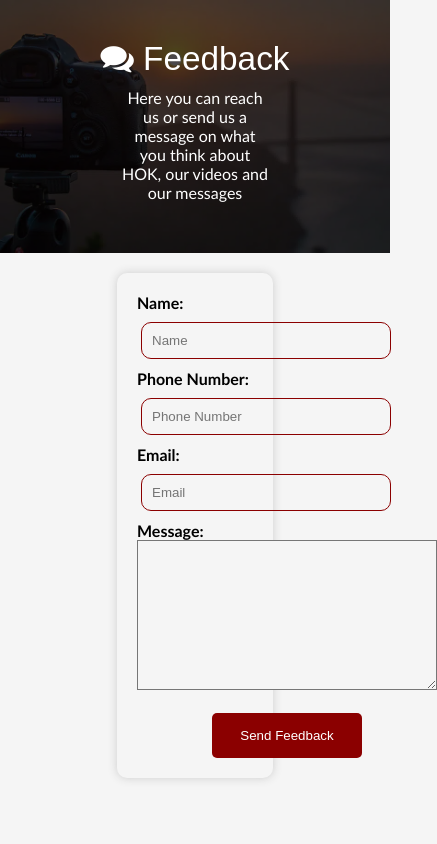
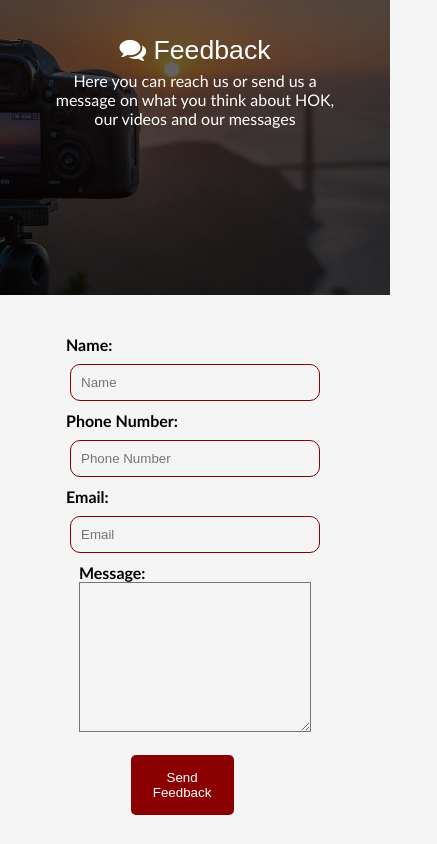
Before and after one commit to Excel909/H-O-K, a plain HTML site: page message.html in a window 390 px wide. Shown: the whole page, 437 px wide, since content can reach past the window. Drawn offline with Linux system fonts and the light colour scheme.

Commit message:
feedback page update

```diff
--- a/message.html
+++ b/message.html
@@ -49,6 +49,7 @@
 
                 <div class="contact">
                     <form>
+                       <div class="shi">
                         <label for="name"> <b>Name:</b><br>
                             <input type="text" id="name" placeholder="name">
                         </label><br>
@@ -60,11 +61,14 @@
                         <label for="email"> <b>email:</b><br>
                             <input type="email" id="email" placeholder="email">
                         </label><br>
+                       </div>
 
+                       <div class="shi-2">
                         <label for="textarea"> <b>Message:</b><br>
                             <textarea class="msg-box"></textarea>
                         </label><br>
 
+                        </div>
                         <button type="submit" class="submit">Send Feedback</button>
                     </form>
                 </div>
--- a/style.css
+++ b/style.css
@@ -731,25 +731,35 @@
     box-shadow: 0px 0px 5px #ccc;
 }
 
+
+
+
+
+
+
+
+
+
+
 .feed-logo{
     width: 100%;
-    padding: 10px;
+    padding: 5px;
     text-align: center;
     font-family: arial;
     text-transform: capitalize;
-    font-size: 25pt;
+    font-size: 20pt;
     margin-top: 20px;
 }
 
 .feed-s{
-    width: 40%;
+    width: 80%;
     text-align: center;
     margin: auto;
     font-family: candara;
 }
 
 .feed-image{
-    height: 30vh;
+    height: 35vh;
     width: 100%;
     position: relative;
 }
@@ -768,13 +778,13 @@
     height: 100%;
     position: absolute;
     background:rgb(0, 0, 0);
-    background: rgba(0, 0, 0, 0.7);
+    background: rgba(0, 0, 0, 0.6);
     color: white;
     padding: 10px;
 }
 
 .contact{
-    width: 40%;
+    width: 90%;
     height: fit-content;
     /* background-color: red; */
     border-radius: 10px;
@@ -783,10 +793,20 @@
     display: flex;
     justify-content: space-around;
     align-items: center;
-    box-shadow: 0px 0px 10px #ccc;
+    box-shadow: none;
     font-family: candara;
     text-transform: capitalize;
     padding: 20px;
+}
+
+.shi{
+    width: fit-content;
+    margin: auto;
+}
+
+.shi-2{
+    width:90%;
+    margin: auto;
 }
 
 input[type="text"],
@@ -802,7 +822,7 @@
 }
 
 .msg-box{
-    width: 300px;
+    width: 100%;
     height:150px;
     font-family: candara;
     text-transform: capitalize;
@@ -814,7 +834,7 @@
 }
 
 .submit{
-    width: 150px;
+    width: 40%;
     padding: 15px;
     border: none;
     border-radius: 5px;
```
